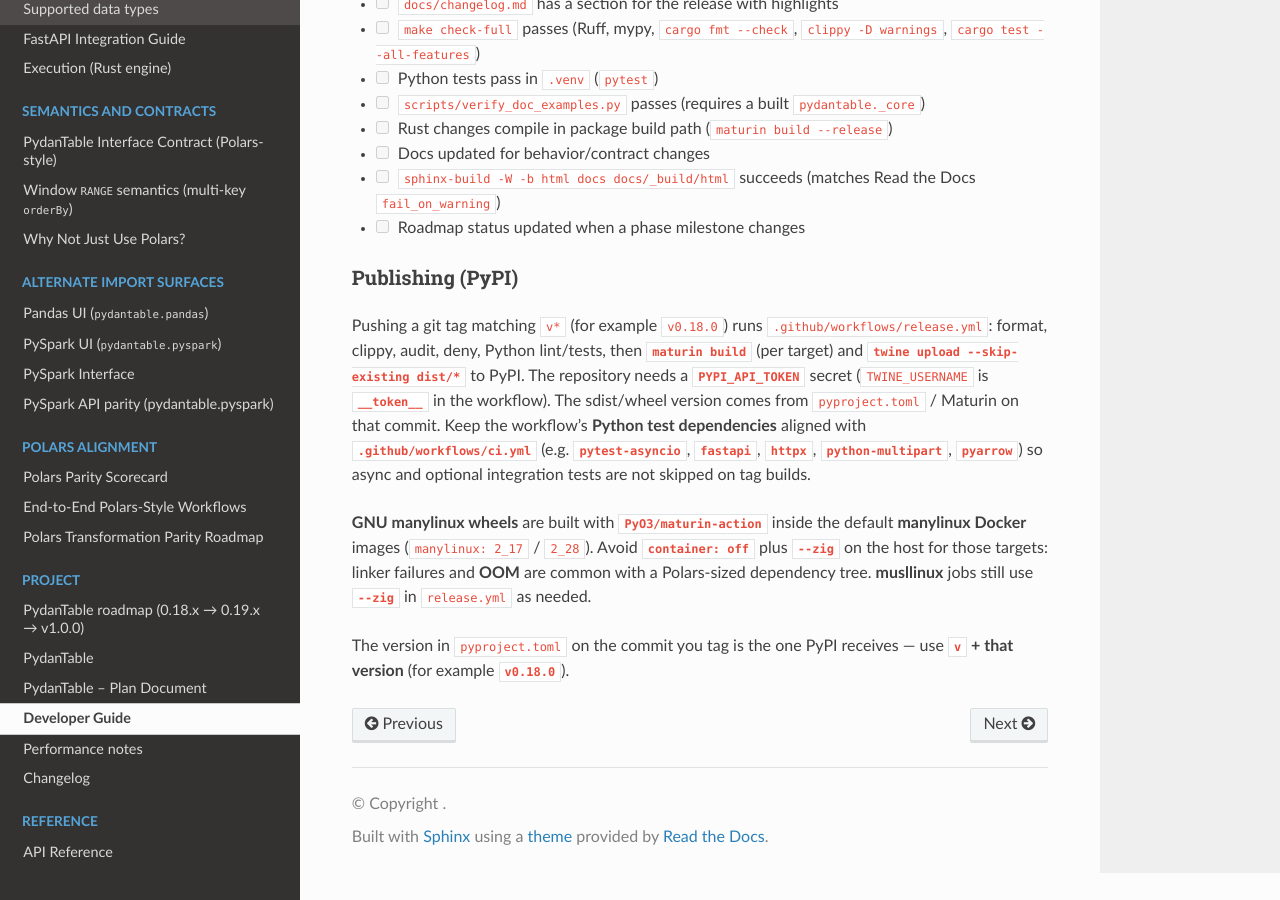
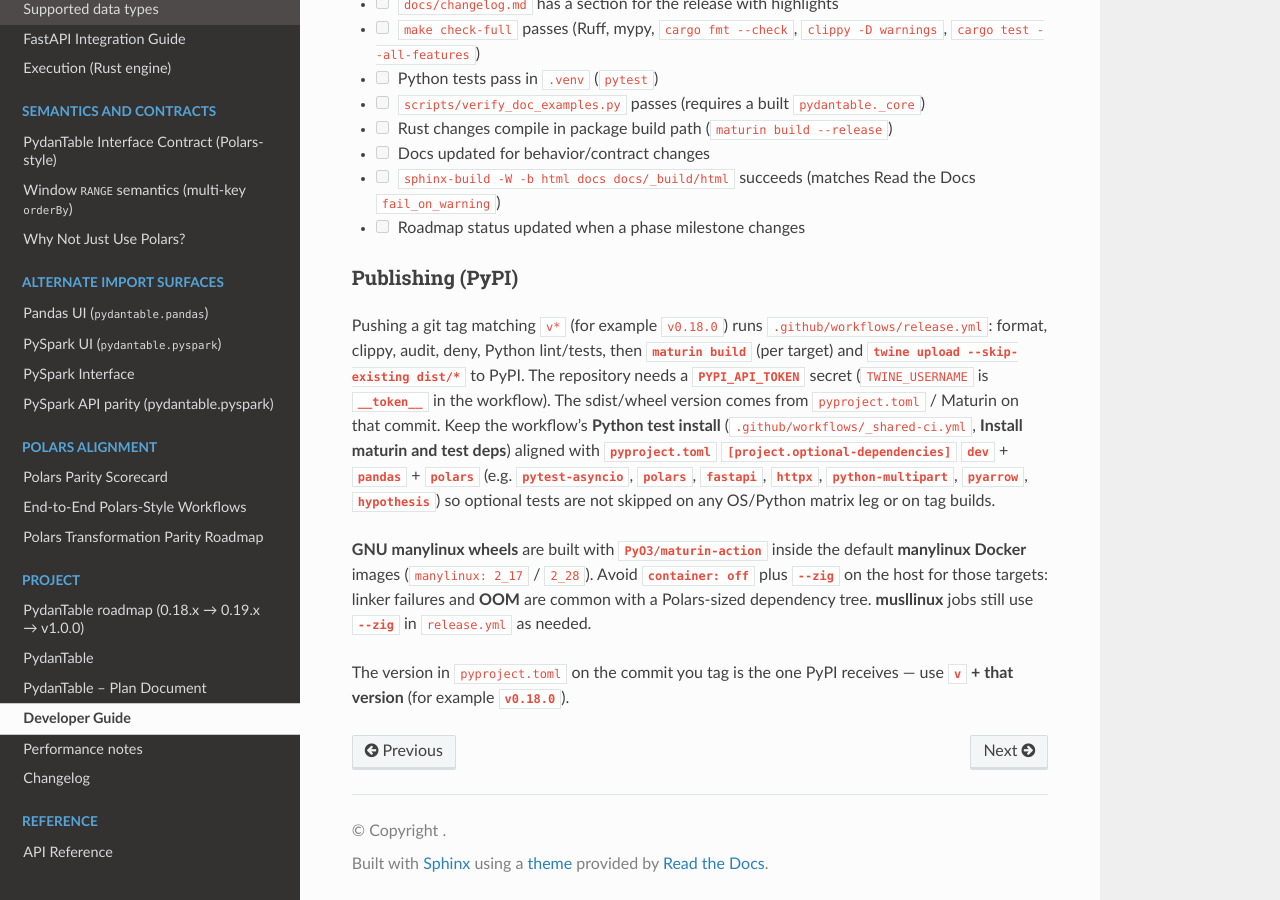
Before and after one commit to eddiethedean/pydantable, a Sphinx documentation site: the page built from docs/DEVELOPER.md, in a window 1280 px wide and 900 px high, scrolled down 8873 px. Built offline with Sphinx 7.4.7 and the Read the Docs theme 3.1.0, drawn with Linux system fonts in a browser that asks for light colours; the version number is read from the project's files by our own code; some of the changed text lies outside the part shown.

Commit message:
ci: install polars on all test matrix legs; align lint pins
Install polars>=1,<2 with other test deps in _shared-ci.yml so Polars-
gated tests run on every OS/Python combo. Pin pydantic/typing-extensions
in python-lint to match pyproject. README roadmap table and changelog date
for 0.18.0; DEVELOPER notes on shared-ci vs pyproject optional deps.

```diff
--- a/docs/DEVELOPER.md
+++ b/docs/DEVELOPER.md
@@ -222,7 +222,7 @@
 
 This executes the same patterns as the Quick Start and several doc examples (no network). Fix failures before merging user-facing doc changes.
 
-**CI** runs `scripts/verify_doc_examples.py` on **Ubuntu + Python 3.11** after tests (see `.github/workflows/ci.yml`).
+**CI** runs `scripts/verify_doc_examples.py` on **Ubuntu + Python 3.11** after tests (see `.github/workflows/_shared-ci.yml` via `ci.yml`).
 
 Optional Python **`polars`** for local `to_polars()` / benchmark comparisons: `pip install -e ".[polars]"` or `".[benchmark]"` (see benchmark sections below). CI installs Polars on the **Ubuntu 3.11** matrix leg so `import polars` / `to_polars()` tests are not skipped there.
 
@@ -322,7 +322,7 @@
 
 ### Publishing (PyPI)
 
-Pushing a git tag matching `v*` (for example `v0.18.0`) runs `.github/workflows/release.yml`: format, clippy, audit, deny, Python lint/tests, then **`maturin build`** (per target) and **`twine upload --skip-existing dist/*`** to PyPI. The repository needs a **`PYPI_API_TOKEN`** secret (`TWINE_USERNAME` is **`__token__`** in the workflow). The sdist/wheel version comes from `pyproject.toml` / Maturin on that commit. Keep the workflow’s **Python test dependencies** aligned with **`.github/workflows/ci.yml`** (e.g. **`pytest-asyncio`**, **`fastapi`**, **`httpx`**, **`python-multipart`**, **`pyarrow`**) so async and optional integration tests are not skipped on tag builds.
+Pushing a git tag matching `v*` (for example `v0.18.0`) runs `.github/workflows/release.yml`: format, clippy, audit, deny, Python lint/tests, then **`maturin build`** (per target) and **`twine upload --skip-existing dist/*`** to PyPI. The repository needs a **`PYPI_API_TOKEN`** secret (`TWINE_USERNAME` is **`__token__`** in the workflow). The sdist/wheel version comes from `pyproject.toml` / Maturin on that commit. Keep the workflow’s **Python test install** (`.github/workflows/_shared-ci.yml`, **Install maturin and test deps**) aligned with **`pyproject.toml`** **`[project.optional-dependencies]`** **`dev`** + **`pandas`** + **`polars`** (e.g. **`pytest-asyncio`**, **`polars`**, **`fastapi`**, **`httpx`**, **`python-multipart`**, **`pyarrow`**, **`hypothesis`**) so optional tests are not skipped on any OS/Python matrix leg or on tag builds.
 
 **GNU manylinux wheels** are built with **`PyO3/maturin-action`** inside the default **manylinux Docker** images (`manylinux: 2_17` / `2_28`). Avoid **`container: off`** plus **`--zig`** on the host for those targets: linker failures and **OOM** are common with a Polars-sized dependency tree. **musllinux** jobs still use **`--zig`** in `release.yml` as needed.
 
```
Also changed, not shown: README.md (+1 -1 lines), docs/changelog.md (+1 -1 lines), 1 other file.
